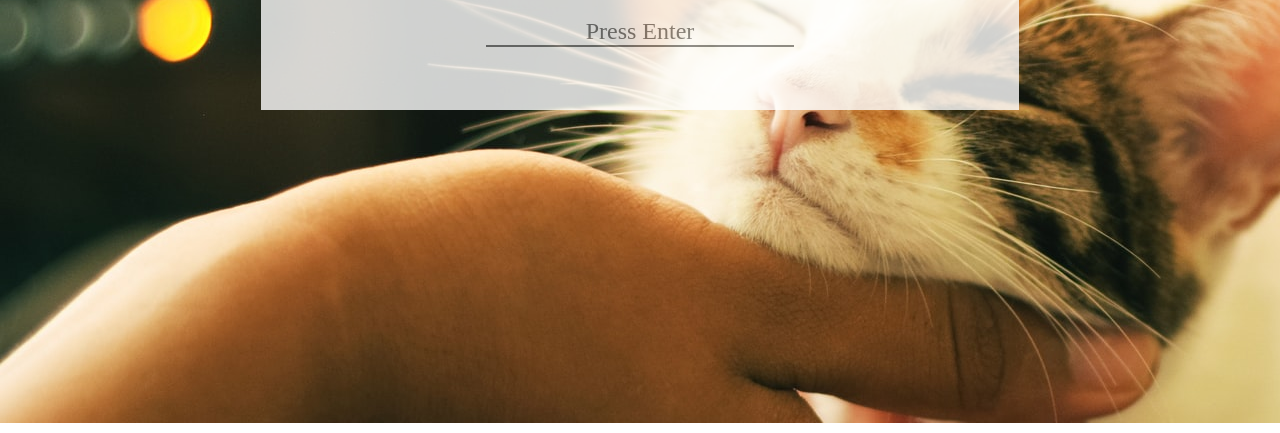
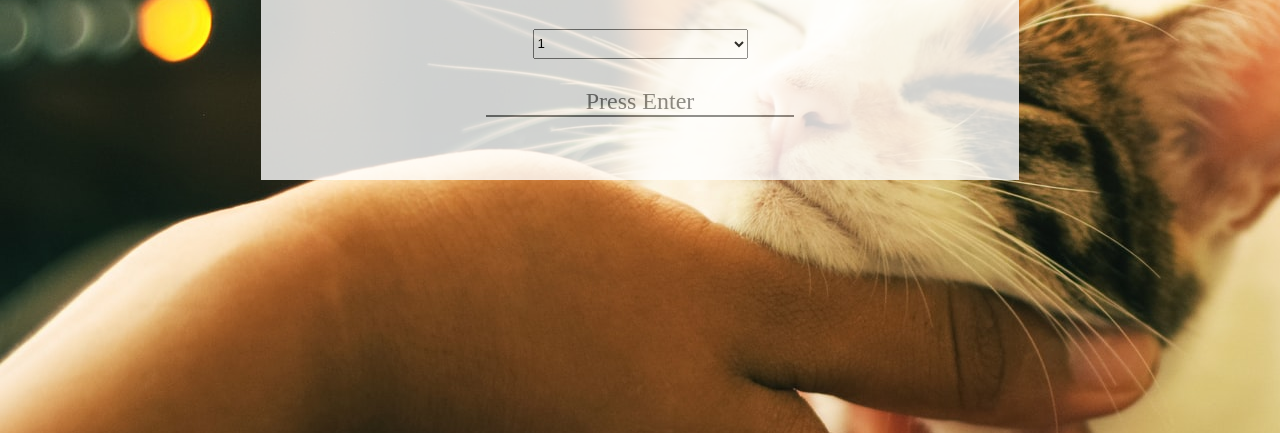
Before and after one commit to shao9714/cat-breed, a website: page home.html in a window 1280 px wide. Shown: the part 377-810 px from the top of the page. Drawn offline with nearby package versions, Linux system fonts and the light colour scheme.

Commit message:
added dropdown list for limit

```diff
--- a/home.css
+++ b/home.css
@@ -1,5 +1,5 @@
 body {
-    background: url('./background.jpg');
+  background: url("./background.jpg");
 }
 .landing-card {
   background: white;
@@ -28,3 +28,10 @@ img {
   width: 300px;
   height: 200px;
 }
+
+.search-dropdown select {
+  margin-top: 10px;
+  height: 30px;
+  width: 215px;
+  margin-bottom: 30px;
+}
--- a/home.html
+++ b/home.html
@@ -1,10 +1,10 @@
 <!DOCTYPE html>
 <html>
   <head>
-        <meta charset="UTF-8">
-        <meta name="viewport" content="width=device-width, initial-scale=1.0">
+    <meta charset="UTF-8" />
+    <meta name="viewport" content="width=device-width, initial-scale=1.0" />
 
-        <link rel="stylesheet" href="home.css">
+    <link rel="stylesheet" href="home.css" />
     <script src="https://ajax.googleapis.com/ajax/libs/jquery/3.5.1/jquery.min.js"></script>
     <script src="home.js"></script>
     <title>Cats</title>
@@ -13,7 +13,28 @@
   <body onload="init()">
     <div class="landing-card">
       <h1>Welcome to the cat app</h1>
-          <input class="form-control" id="breed-input" type="text" placeholder="Press Enter">
+
+      <div class="search-dropdown">
+        <select id="number-limit" name="number-limit">
+          <option name="1">1</option>
+          <option name="2">2</option>
+          <option name="3">3</option>
+          <option name="4">4</option>
+          <option name="5">5</option>
+          <option name="6">6</option>
+          <option name="7">7</option>
+          <option name="8">8</option>
+          <option name="9">9</option>
+          <option name="10">10</option>
+        </select>
+      </div>
+
+      <input
+        class="form-control"
+        id="breed-input"
+        type="text"
+        placeholder="Press Enter"
+      />
       <div id="cat-images"></div>
     </div>
   </body>
--- a/home.js
+++ b/home.js
@@ -1,24 +1,28 @@
-
 function init() {
-  document.getElementById("breed-input").addEventListener('keypress', function(e){
+  document
+    .getElementById("breed-input")
+    .addEventListener("keypress", function (e) {
       if (e.keyCode === 13) {
+        let limit = document.getElementById("number-limit");
+        console.log(limit.value);
         var breed = document.getElementById("breed-input").value;
         console.log(breed);
         $.ajax({
-            type: 'GET',
-            url: '/cat',
-            dataType: 'application/json',
+          type: "GET",
+          url: "/cat",
+          dataType: "application/json",
           data: {
-              "breed": breed
+            breed: breed,
+            limit: limit.value,
           },
-            complete: function(response) {
+          complete: function (response) {
             var res = JSON.parse(response.responseText);
-              for (var i=0; i<res.imagesUrl.length; i++) {
+            for (var i = 0; i < res.imagesUrl.length; i++) {
               var img = new Image();
-                img.src=res.imagesUrl[i];
+              img.src = res.imagesUrl[i];
               document.getElementById("cat-images").appendChild(img);
             }
-            }
+          },
         });
       }
     });
--- a/index.js
+++ b/index.js
@@ -21,6 +21,7 @@ app.get("/cat", async (req, res) => {
   //search user input, return the breed_id
 
   const breedName = req.query.breed;
+  const limit = parseInt(req.query.limit);
 
   let result = await fetch(
     `https://api.thecatapi.com/v1/breeds/search?q=${breedName}`,
@@ -33,8 +34,8 @@ app.get("/cat", async (req, res) => {
   );
 
   result = await result.json();
+
   let breed_id = result[0].id;
-  console.log(breed_id);
 
   //search for images using breeds_id
 
@@ -43,7 +44,7 @@ app.get("/cat", async (req, res) => {
   const queryLimit = 3;
 
   result = await fetch(
-    `https://api.thecatapi.com/v1/images/search?breed_id=${breed_id}&limit=${queryLimit}`
+    `https://api.thecatapi.com/v1/images/search?breed_id=${breed_id}&limit=${limit}`
   );
 
   const imageResult = await result.json();
```
Lines whose indentation alone changed are shown as unchanged.
